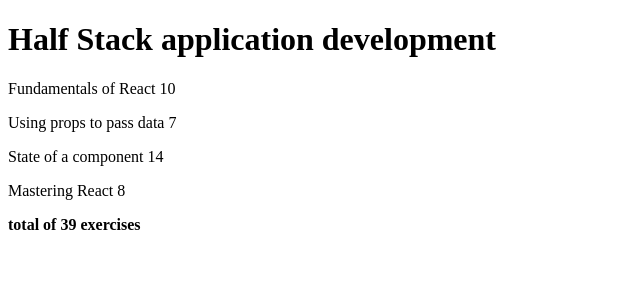
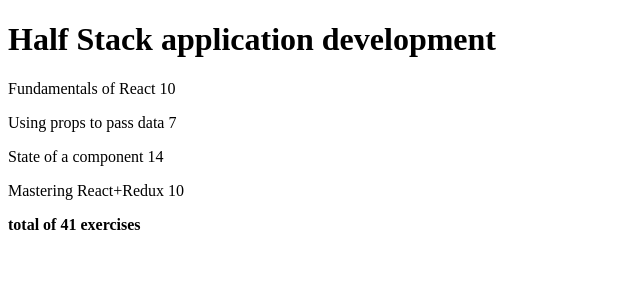
Before and after one commit to vprahaladhan/fullstackopen, a React (Create React App) app in the folder part2/coursecontents/: page / in a window 1280 px wide. Shown: the top 300 px of the page, without its empty margins (0-640 px from the left). Built offline with nearby package versions, Linux system fonts and the light colour scheme; the HTML template or start-up script is replaced by a standard one.

Commit message:
part 2_coursecontents_step 8
Commit for step 8 of part 2/coursecontents

```diff
--- a/part2/coursecontents/src/App.js
+++ b/part2/coursecontents/src/App.js
@@ -18,8 +18,8 @@
         exercises: 14
       },
       {
-        name: 'Mastering React',
-        exercises: 8
+        name: 'Mastering React+Redux',
+        exercises: 10
       }
     ]
   }
```
